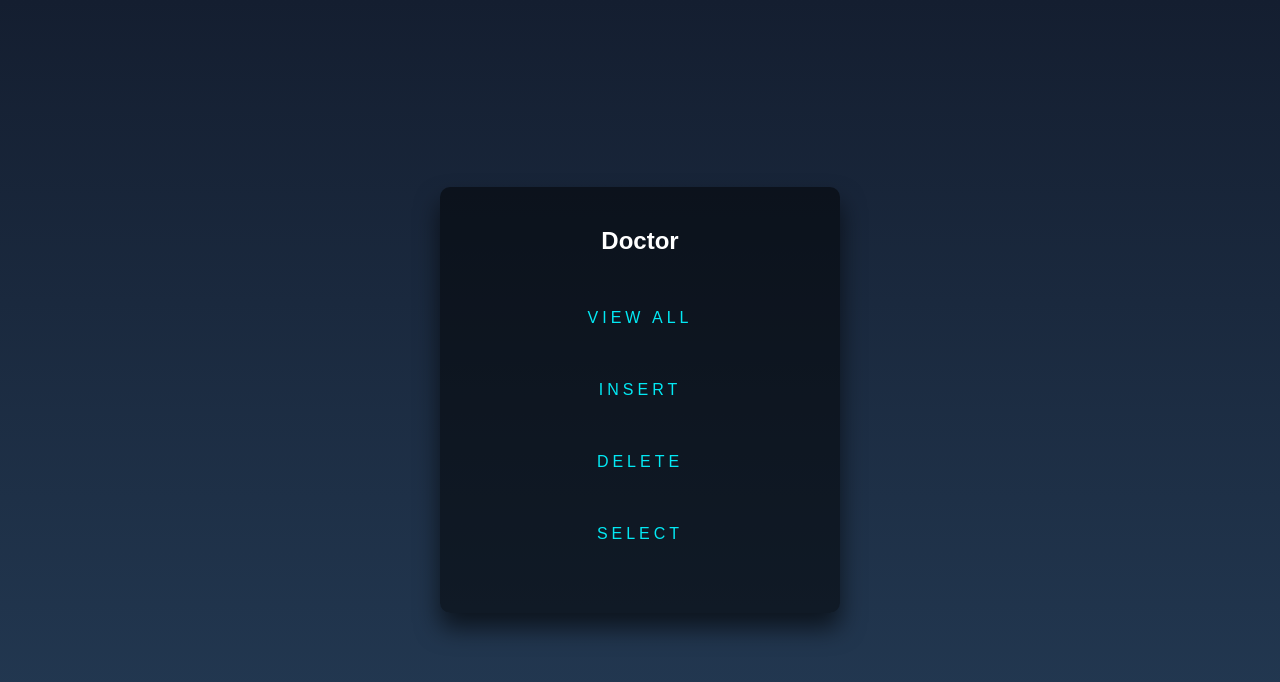
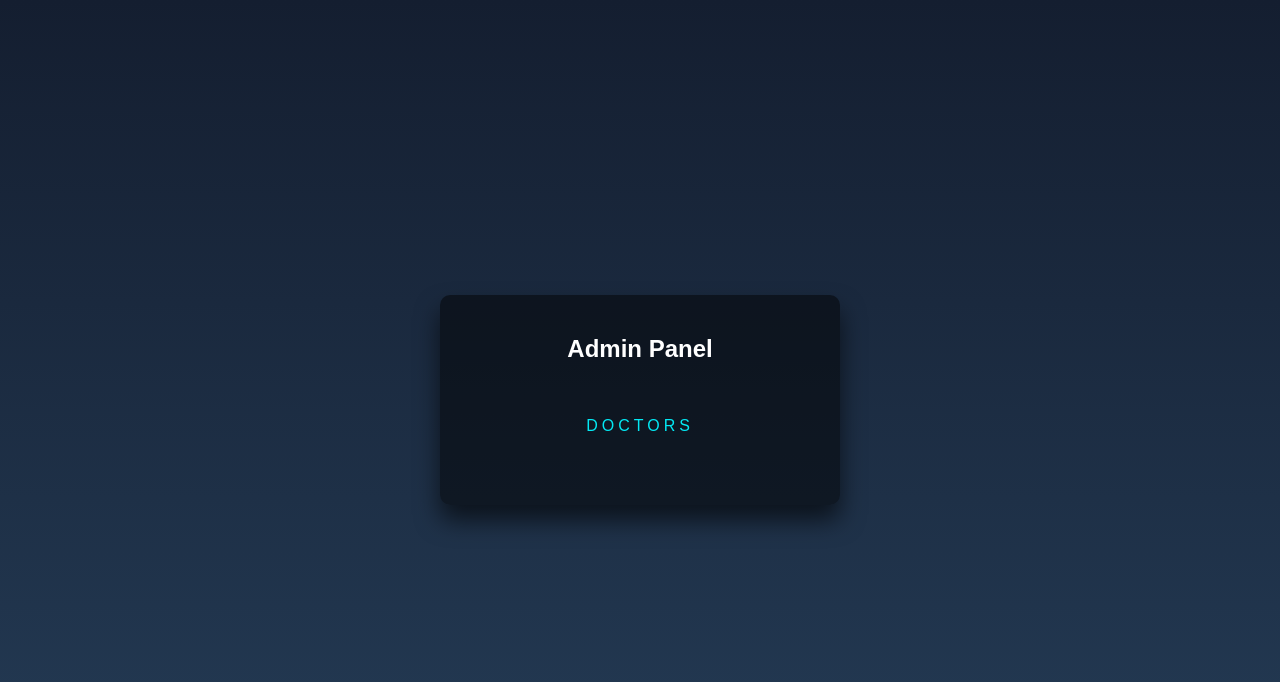
Before and after one commit to zgr2788/CS306-HADMDB, a FastAPI app: page / in a window 1280 px wide. Shown: the top 682 px of the page. Run offline with FastAPI, Linux system fonts and the light colour scheme.

Commit message:
Move admin panel homepage for other tables

```diff
--- a/main.py
+++ b/main.py
@@ -23,7 +23,7 @@ templates = _templates.Jinja2Templates(directory = "templates")
 # Main page
 @app.get("/")
 async def main_page(request: _fastapi.Request):
-    return templates.TemplateResponse('doctor_home.html', context = {'request' : request})
+    return templates.TemplateResponse('homepage.html', context = {'request' : request})
 
 
 #*********************************************************
@@ -31,6 +31,10 @@ async def main_page(request: _fastapi.Request):
 # DOCTORS
 
 #*********************************************************
+# Get doctor home
+@app.get("/home/doctors/")
+async def home_doctor(request: _fastapi.Request):
+    return templates.TemplateResponse('doctor_home.html', context = {'request' : request})
 
 # Create a doctor
 @app.get("/create/doctors/")
--- a/static/styles.css
+++ b/static/styles.css
@@ -152,3 +152,14 @@ input[type="search"]:focus {
   border-color: #bbb;
   outline: none;
 }
+
+.column {
+  float: left;
+  width: 50%;
+}
+
+.row:after {
+  content: "";
+  display: table;
+  clear: both;
+}
--- a/templates/deneme.txt
+++ /dev/null
@@ -1 +0,0 @@
-creating new file under the project
--- a/templates/doctor_home.html
+++ b/templates/doctor_home.html
@@ -36,8 +36,10 @@
 
 </style>
 
+<body>
+
   <div class="login-box"; style="text-align:center;">
-  <h2>Doctor</h2>
+    <h2>Doctors</h2>
     <form action="/getall/doctors">
       <a href="#"><button class="mybutton">
         View All
@@ -58,3 +60,6 @@
         Select
       </button></a>
     </form>
+  </div>
+
+</body>
--- /dev/null
+++ b/templates/homepage.html
@@ -0,0 +1,51 @@
+<head>
+    <link href="{{ url_for('static', path='/styles.css') }}" rel="stylesheet">
+  </head>
+
+  <style>
+  .mybutton {
+    position: relative;
+    padding: 4px 6px;
+    border: none;
+    background: transparent;
+    color: #03e9f4;
+    font-size: 16px;
+    text-transform: uppercase;
+    margin-top: 5px;
+    letter-spacing: 4px;
+    cursor: pointer;
+  }
+
+  .mybutton:hover {
+    background: transparent;
+    color: #fff;
+    border-radius: 10px;
+    box-shadow: 0 0 5px #03e9f4,
+                0 0 25px #03e9f4,
+                0 0 50px #03e9f4,
+                0 0 100px #03e9f4;
+  }
+
+  .mybutton input:focus ~ button,
+  .mybutton input:valid ~ button {
+    top: -10px;
+    left: 0;
+    color: #03e9f4;
+    font-size: 12px;
+  }
+
+  </style>
+
+  <body>
+
+    <div class="login-box"; style="text-align:center;">
+      <h2>Admin Panel</h2>
+      <form action="/home/doctors">
+        <a href="#"><button class="mybutton">
+          Doctors
+        </button></a>
+      </form>
+
+    </div>
+
+  </body>
```
Lines whose indentation alone changed are shown as unchanged.
